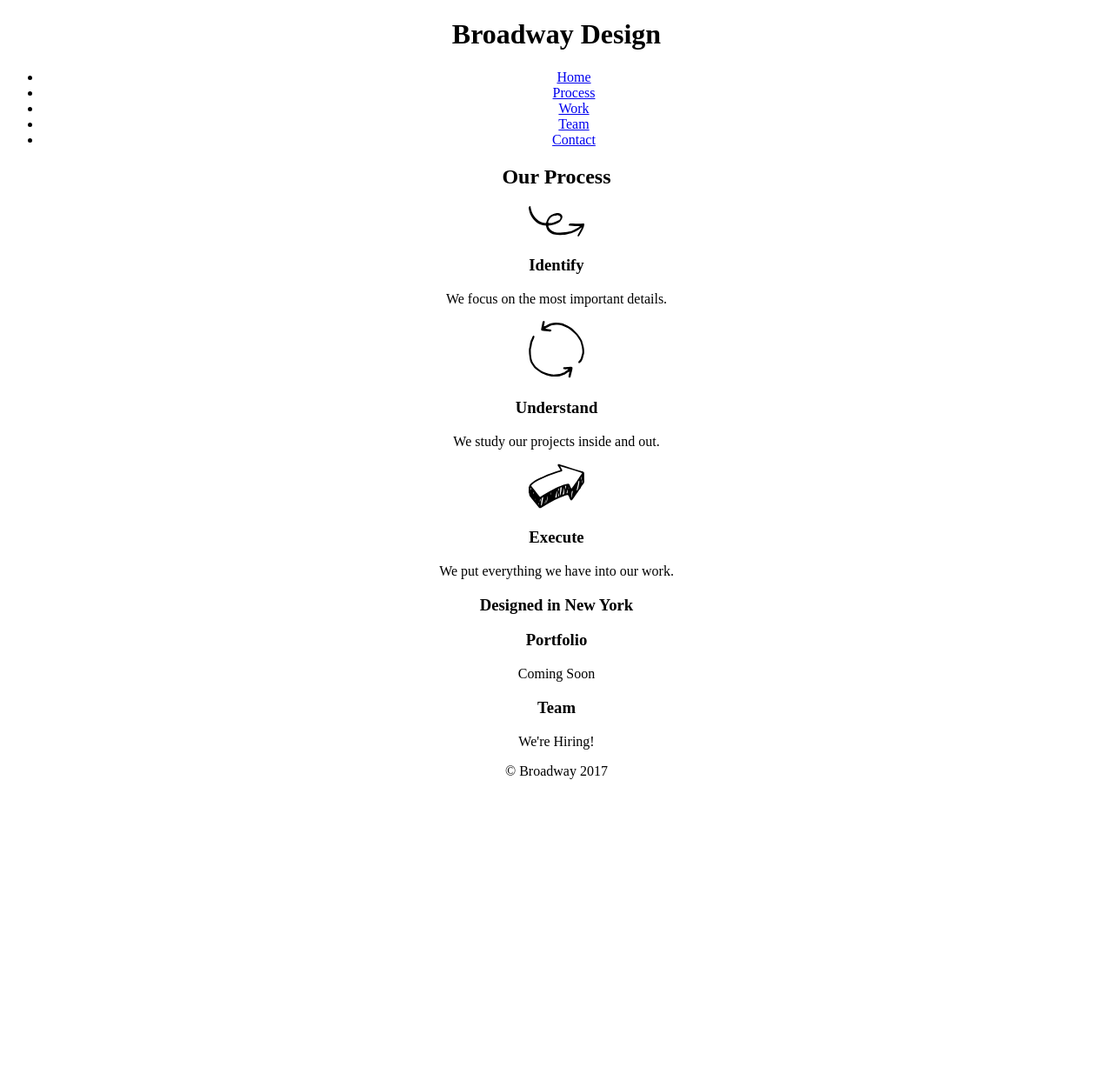
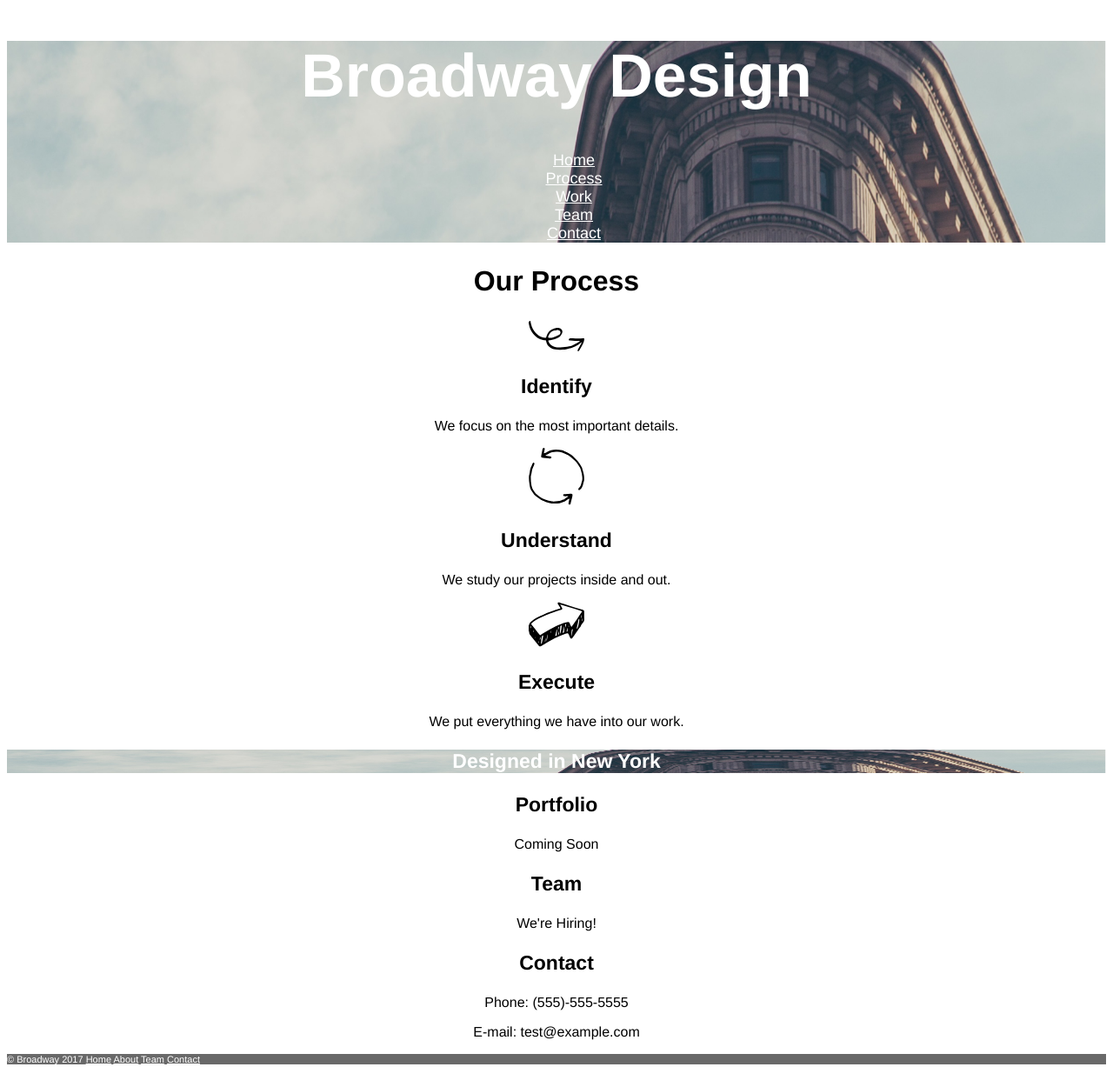
Before and after one commit to s10g/broadway, a plain HTML site: page index.html in a window 1280 px wide. Shown: the whole page at 87% size. Before the commit the page ends 912 px from the top, so only its background shows below. Drawn offline with Linux system fonts and the light colour scheme.

Commit message:
Site styled to specifications.

```diff
--- a/index.html
+++ b/index.html
@@ -5,10 +5,10 @@
     <link href="resources/css/style.css" type="text/css" rel="stylesheet">
   </head>
 
-  <header>
+  <header class="menu bgimg-flatiron">
     <h1>Broadway Design</h1>
     <nav>
-      <ul class="menu">
+      <ul>
         <li><a href="#">Home</a></li>
         <li><a href="#process">Process</a></li>
         <li><a href="#portfolio">Work</a></li>
@@ -21,19 +21,19 @@
   <body>
     <div id="process">
       <h2>Our Process</h2>
-      <img src="resources/img/identify.svg" alt="Spiraly arrow">
+      <img src="resources/img/identify.svg" alt="identify.svg">
       <h3>Identify</h3>
       <p>We focus on the most important details.</p>
 
-      <img src="resources/img/understand.svg" alt="Counter-clockwise arrows">
+      <img src="resources/img/understand.svg" alt="understand.svg">
       <h3>Understand</h3>
       <p>We study our projects inside and out.</p>
 
-      <img src="resources/img/execute.svg" alt="Right-pointing arrow">
+      <img src="resources/img/execute.svg" alt="execute.svg">
       <h3>Execute</h3>
       <p>We put everything we have into our work.</p>
 
-      <h3>Designed in New York</h3>
+      <h3 class="bgimg-flatiron">Designed in New York</h3>
     </div>
 
     <div id="portfolio">
@@ -48,12 +48,13 @@
     </div>
 
     <div id="contact">
+      <h3>Contact</h3>
+      <p>Phone: (555)-555-5555</p>
+      <p>E-mail: test@example.com</p>
     </div>
-
-
   </body>
 
-  <footer>
-    <p>&copy; Broadway 2017
+  <footer class="footer">
+    <p class="footer">&copy; Broadway 2017 <a href="#" class="footer">Home</a> <a href="#" class="footer">About</a> <a href="#" class="footer">Team</a> <a href="#" class="footer">Contact</a></p>
   </footer>
 </html>
--- a/resources/css/style.css
+++ b/resources/css/style.css
@@ -1,3 +1,46 @@
-body {
+html {
+    font-family: Helvetica;
     text-align: center;
 }
+
+body h1, h2, h3 {
+    font-weight: bold;
+}
+
+h1 {
+    font-size: 70px;
+}
+
+h2 {
+    font-size: 32px;
+}
+
+h3 {
+    font-size: 23px;
+}
+
+
+.menu h1 {
+    color: white;
+}
+
+.menu li, .menu a {
+    list-style-type: none;
+    text-decoration-color: white;
+    font-size: 18px;
+    color: white;
+}
+
+
+.footer {
+    font-size: 11px;
+    color: white;
+    background-color: dimgray;
+    text-align: left;
+}
+
+.bgimg-flatiron {
+    background-image: url("../img/the-flatiron-building.png");
+    background-size: 100% 100%;
+    color: white;
+}
```
